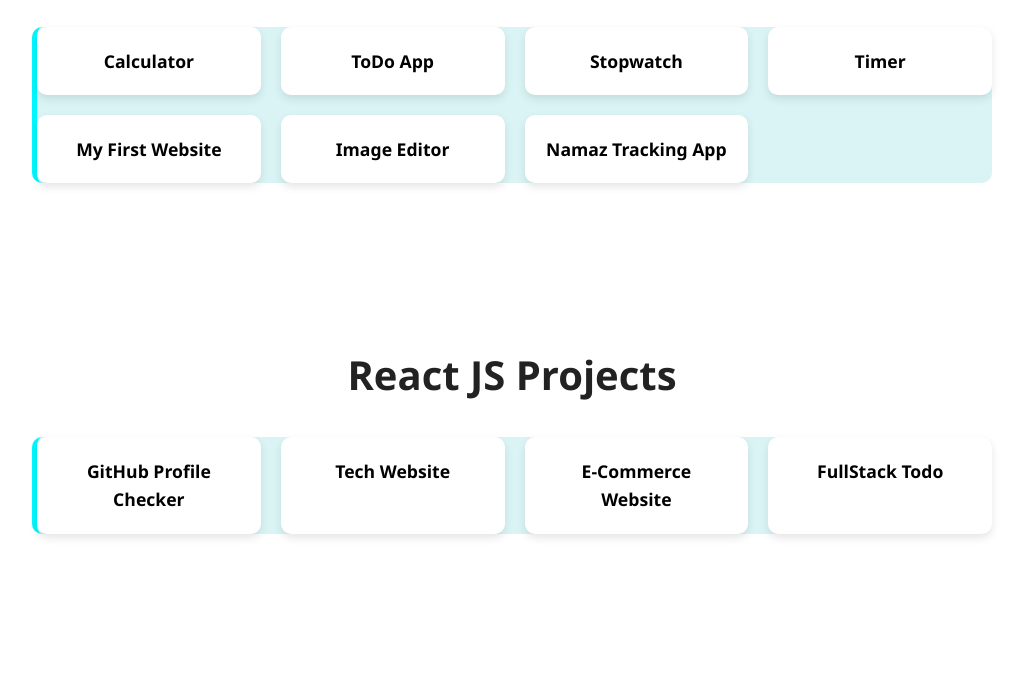
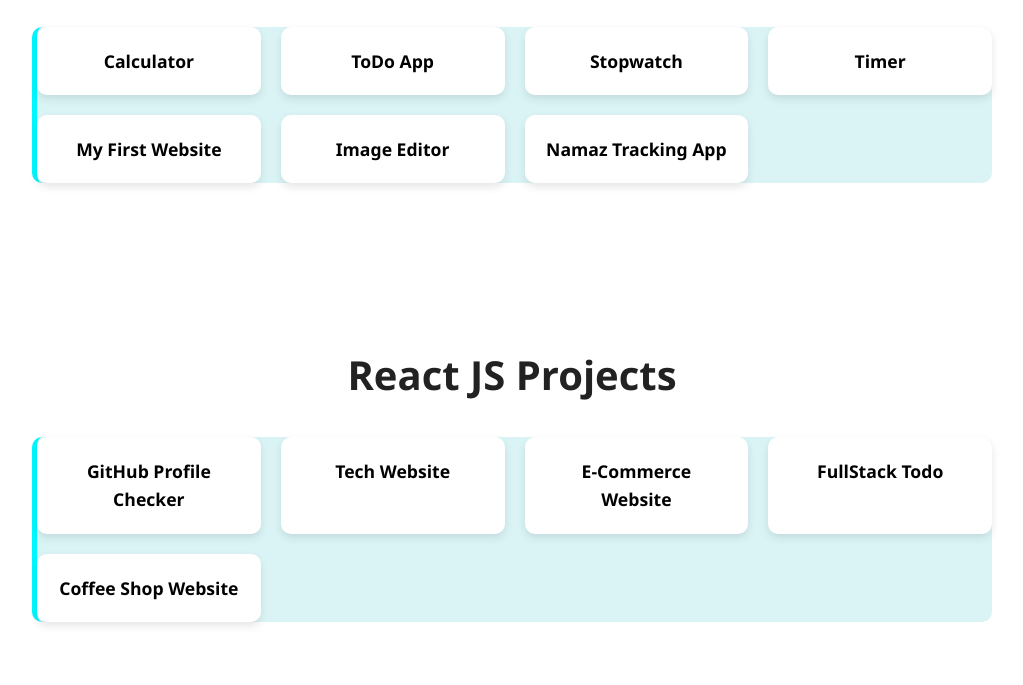
Before and after one commit to Muhammad-Usman20/MyPortfolio, a plain HTML site: page index.html in a window 1280 px wide. Shown: the part 2631-3316 px from the top of the page, without its empty margins (128-1151 px from the left). Drawn offline with Linux system fonts and the light colour scheme.

Commit message:
coffeupdate

```diff
--- a/index.html
+++ b/index.html
@@ -192,6 +192,9 @@
             <a href="https://fullstack-todo-reactjs-jc9u.vercel.app/login" target="_blank" class="project">
                 FullStack Todo
             </a>
+               <a href="https://coffee-shop-website-nine-rho.vercel.app/#coffee" target="_blank" class="project">
+                Coffee Shop Website
+            </a>
 
 
         </div>
```
